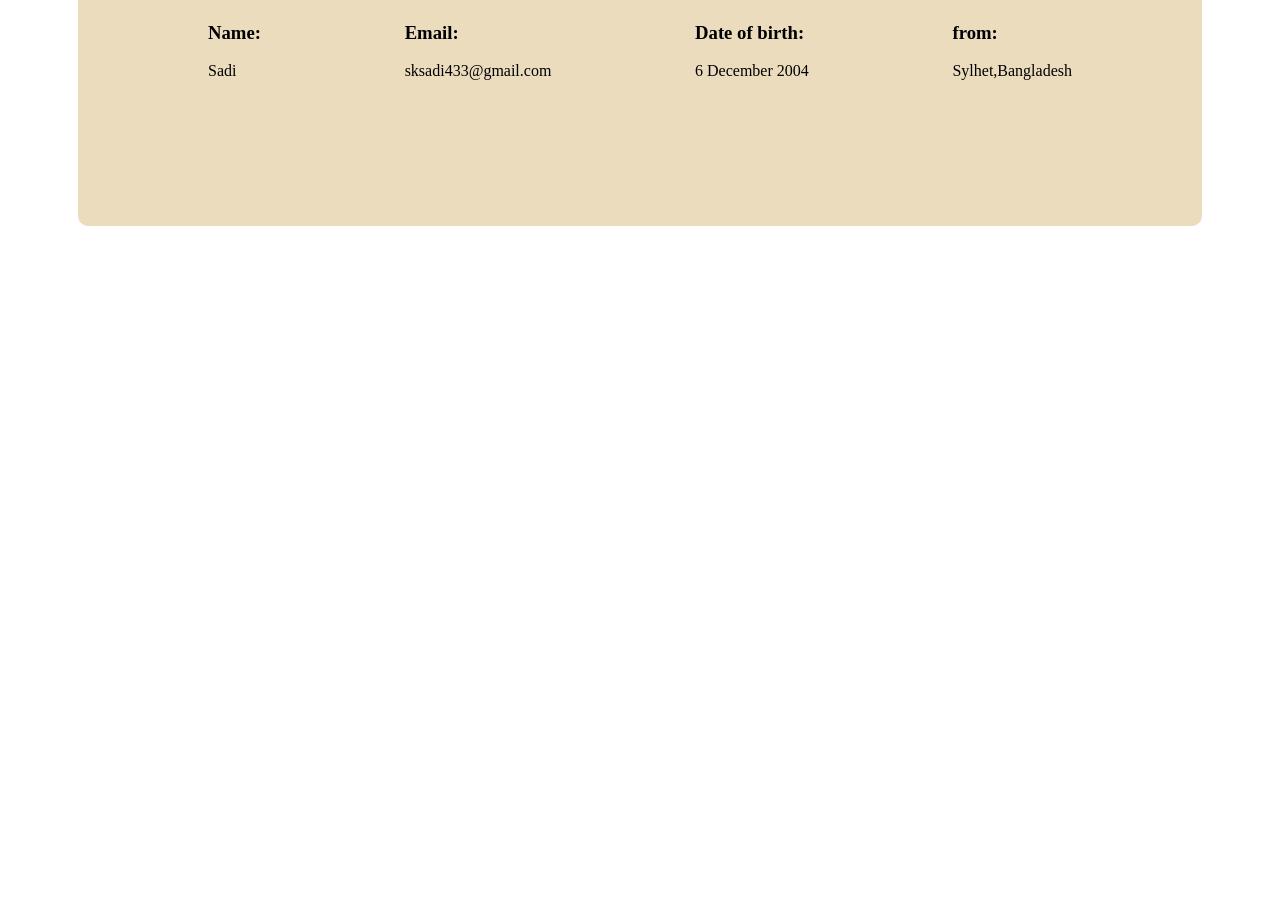
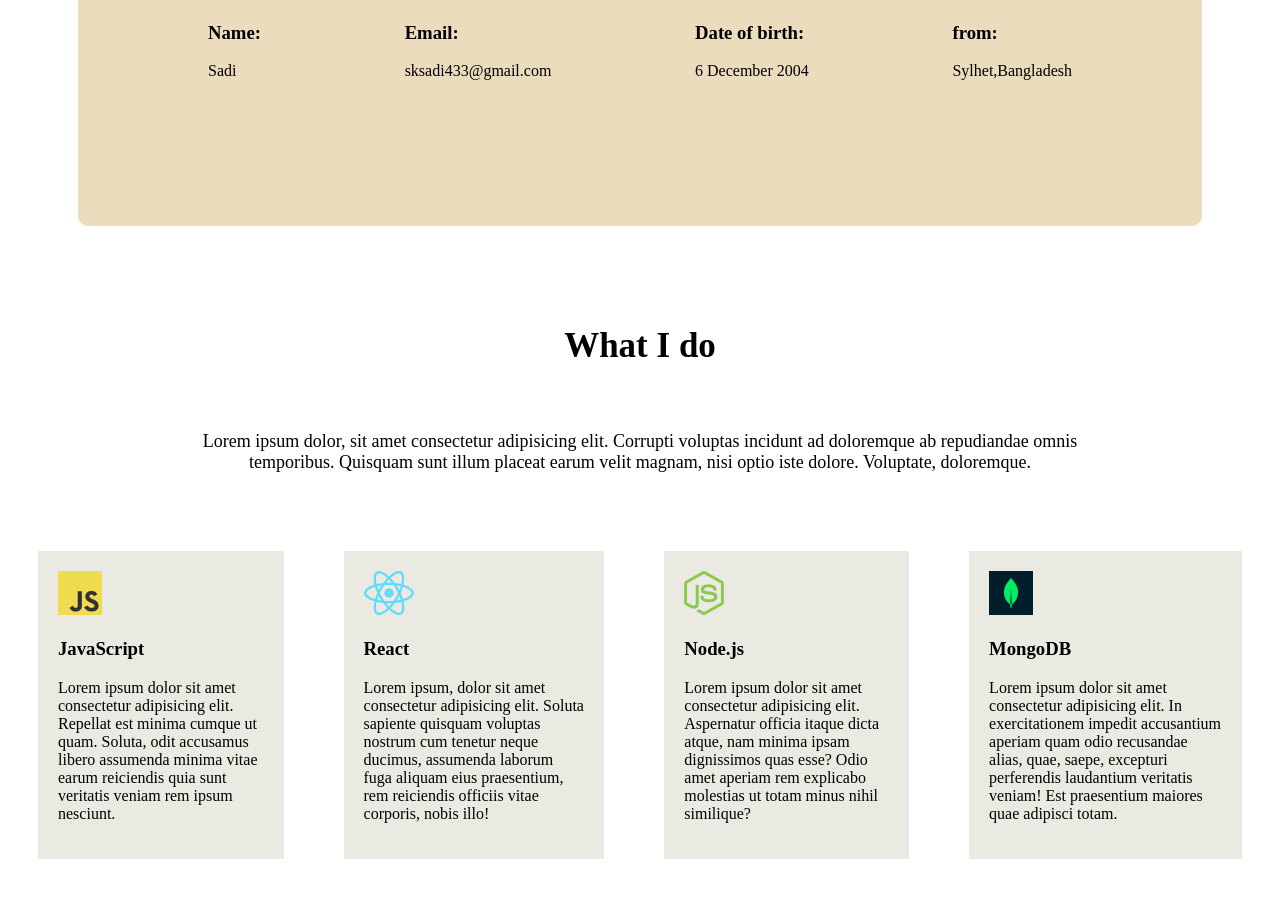
Before and after one commit to skSadi12/developer-portfolio, a plain HTML site: page index.html in a window 1280 px wide. Shown: the part 1300-2197 px from the top of the page. Before the commit the page ends 1626 px from the top, so only its background shows below. Drawn offline with nearby package versions, Linux system fonts and the light colour scheme.

Commit message:
what i do

```diff
--- a/index.html
+++ b/index.html
@@ -37,6 +37,8 @@
         <section class="about">
             <h3 class="section-title">About me</h3>
             <p class="description">Lorem ipsum dolor, sit amet consectetur adipisicing elit. Corrupti voluptas incidunt ad doloremque ab repudiandae omnis temporibus. Quisquam sunt illum placeat earum velit magnam, nisi optio iste dolore. Voluptate, doloremque.</p>
+
+            <!-- div info -->
             <div class="about-info-div">
                 <!-- .about-info*4>h3.about-title+p.about-description -->
                 <div class="about-info">
@@ -59,6 +61,38 @@
             </div>
         </section>
 
+        <!-- What I do -->
+        <section id="what">
+            <h3 class="section-title">What I do</h3>
+            <p id="what-i-do" class="description">Lorem ipsum dolor, sit amet consectetur adipisicing elit. Corrupti voluptas incidunt ad doloremque ab repudiandae omnis temporibus. Quisquam sunt illum placeat earum velit magnam, nisi optio iste dolore. Voluptate, doloremque.</p>
+        </section>
+
+        <!-- section fot skills -->
+         <section>
+            <div class="skill-div">
+                <div class="skill">
+                    <img src="images/icons/js.png" alt="">
+                    <h3 class="skill-title">JavaScript </h3>
+                    <p class="skill-description">Lorem ipsum dolor sit amet consectetur adipisicing elit. Repellat est minima cumque ut quam. Soluta, odit accusamus libero assumenda minima vitae earum reiciendis quia sunt veritatis veniam rem ipsum nesciunt.</p>
+                </div>
+                <div class="skill">
+                    <img src="images/icons/react.png    " alt="">
+                    <h3 class="skill-title">React</h3>
+                    <p class="skill-description">Lorem ipsum, dolor sit amet consectetur adipisicing elit. Soluta sapiente quisquam voluptas nostrum cum tenetur neque ducimus, assumenda laborum fuga aliquam eius praesentium, rem reiciendis officiis vitae corporis, nobis illo!</p>
+                </div>
+                <div class="skill">
+                    <img src="images/icons/nodejs.png" alt="">
+                    <h3 class="skill-title">Node.js</h3>
+                    <p class="skill-description">Lorem ipsum dolor sit amet consectetur adipisicing elit. Aspernatur officia itaque dicta atque, nam minima ipsam dignissimos quas esse? Odio amet aperiam rem explicabo molestias ut totam minus nihil similique?</p>
+                </div>
+                <div class="skill">
+                    <img src="images/icons/mongo.png" alt="">
+                    <h3 class="skill-title">MongoDB</h3>
+                    <p class="skill-description">Lorem ipsum dolor sit amet consectetur adipisicing elit. In exercitationem impedit accusantium aperiam quam odio recusandae alias, quae, saepe, excepturi perferendis laudantium veritatis veniam! Est praesentium maiores quae adipisci totam.</p>
+                </div>
+            </div>
+         </section>
+
     </main>
 
     <footer>
--- a/style/portfolio.css
+++ b/style/portfolio.css
@@ -114,3 +114,23 @@ main{
     justify-content:space-between;
     margin-top: 100px;
 }
+#what-i-do{
+    padding: 30px 150px;
+    text-align: center;
+    /* background-color: white; */
+}
+#what{
+    margin-top: 30px;
+}
+.skill-div{
+    /* justify-content: center; */
+    display: flex;
+    height: 100%;
+    width: 100%;
+}
+.skill{
+    background-color: rgb(234, 234, 226);
+    justify-content: space-between;
+    margin: 30px;
+    padding: 20px;
+}
```
